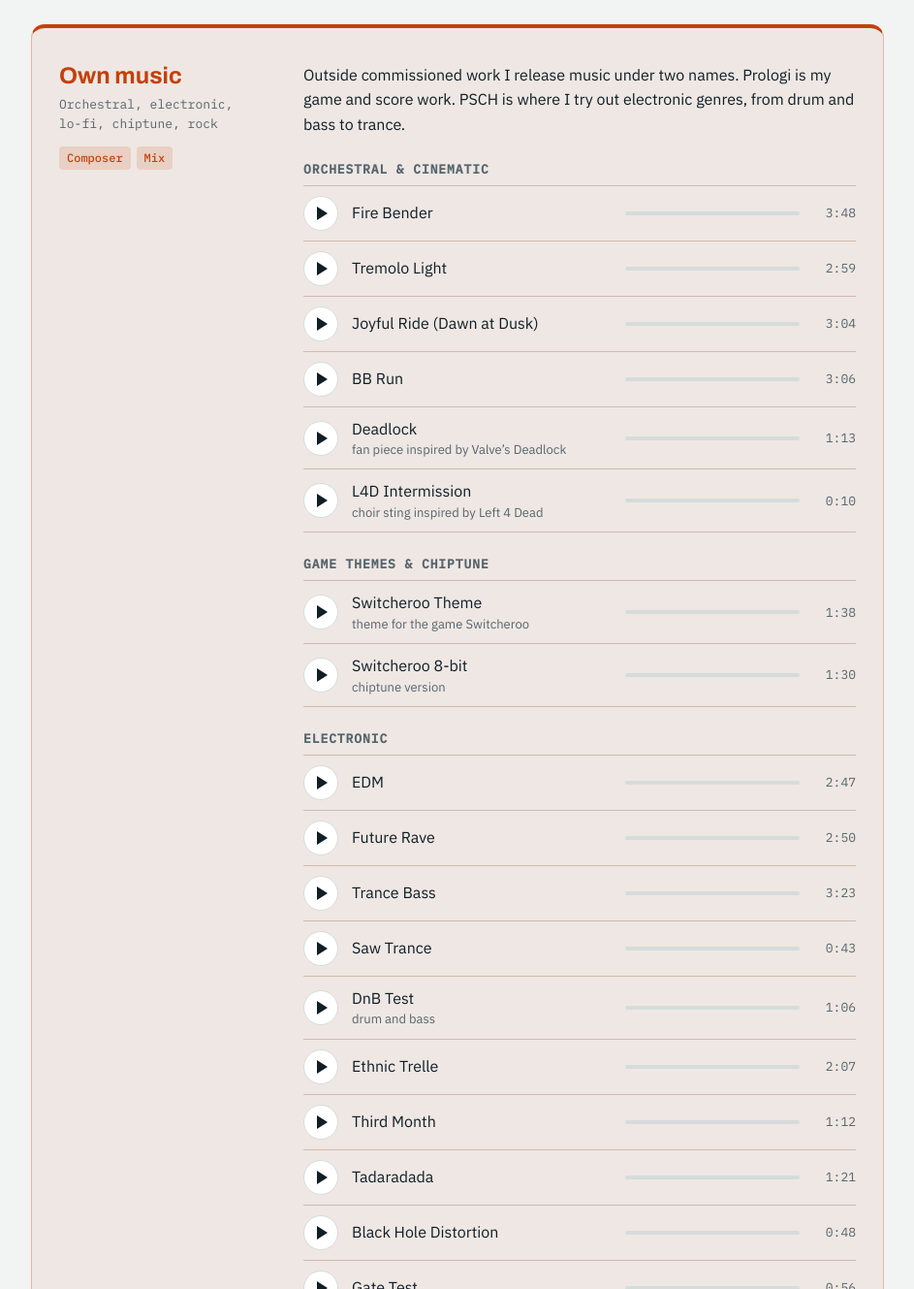
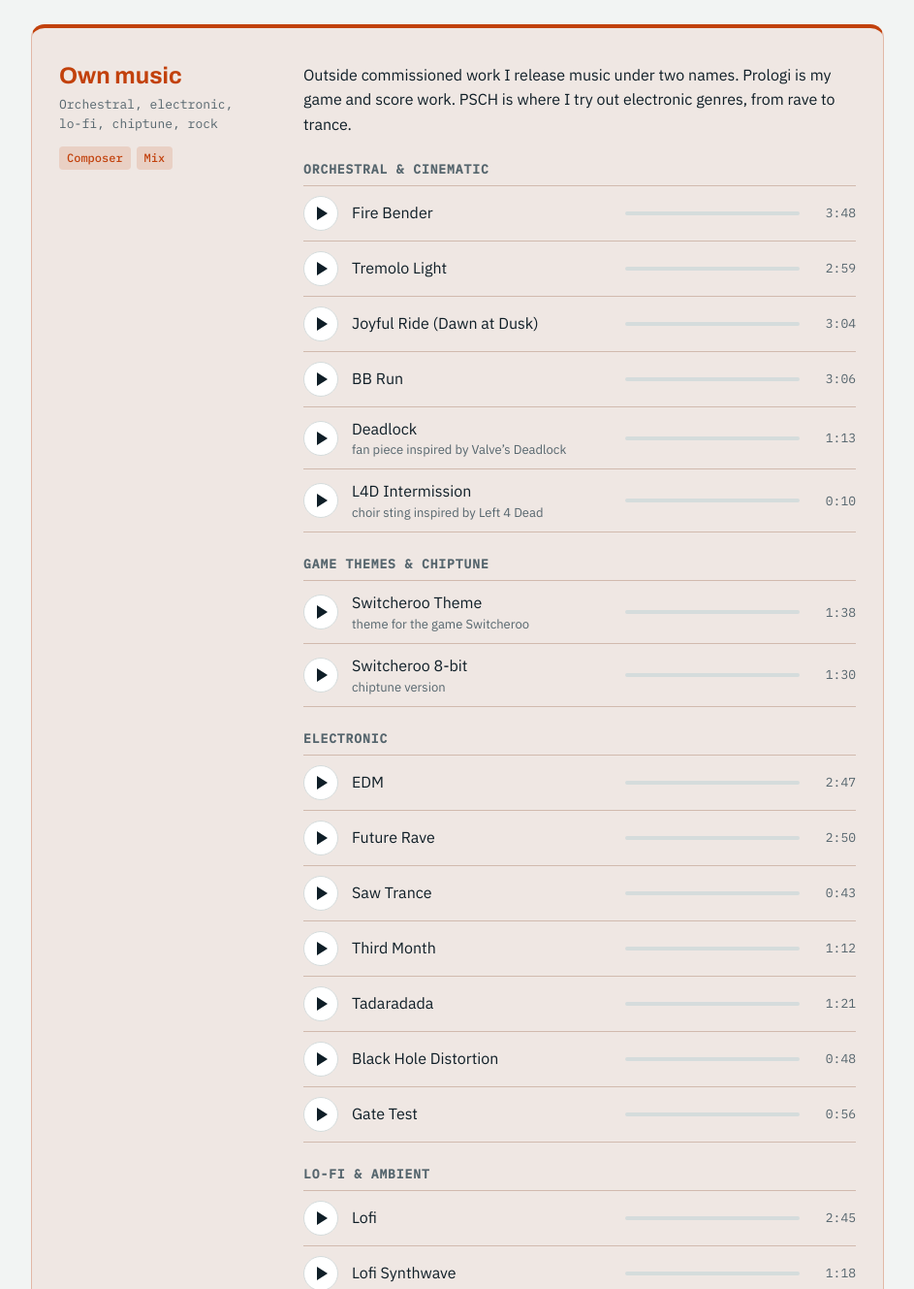
Before and after one commit to SergeiPolev/SergeiPolev.github.io, a plain HTML site: page index.html in a window 1280 px wide. Shown: the part 311-1640 px from the top of the page at 97% size, without its empty margins (168-1111 px from the left). Drawn offline with Linux system fonts and the light colour scheme.

Commit message:
Own music: drop Trance Bass, DnB Test, Ethnic Trelle
Co-Authored-By: Claude Opus 5.5 <noreply@anthropic.com>
Claude-Session: https://claude.ai/code/session_012VtwaD4i4DwwpveSpEFSFS

```diff
--- a/index.html
+++ b/index.html
@@ -120,7 +120,7 @@ footer .tools{font:400 13px/1.7 var(--mono)}
     <ul class="credits"><li>Composer</li><li>Mix</li></ul>
   </div>
   <div class="body">
-    <p>Outside commissioned work I release music under two names. Prologi is my game and score work. PSCH is where I try out electronic genres, from drum and bass to trance.</p>
+    <p>Outside commissioned work I release music under two names. Prologi is my game and score work. PSCH is where I try out electronic genres, from rave to trance.</p>
     <h3>Orchestral &amp; cinematic</h3>
     <ol class="player-list">
       <li class="trk" data-src="audio/fire-bender.mp3"><button type="button" class="play" aria-label="Play Fire Bender"></button><span class="t">Fire Bender</span><span class="bar"><span></span></span><span class="d">3:48</span></li>
@@ -139,10 +139,7 @@ footer .tools{font:400 13px/1.7 var(--mono)}
     <ol class="player-list">
       <li class="trk" data-src="audio/edm.mp3"><button type="button" class="play" aria-label="Play EDM"></button><span class="t">EDM</span><span class="bar"><span></span></span><span class="d">2:47</span></li>
       <li class="trk" data-src="audio/future-rave.mp3"><button type="button" class="play" aria-label="Play Future Rave"></button><span class="t">Future Rave</span><span class="bar"><span></span></span><span class="d">2:50</span></li>
-      <li class="trk" data-src="audio/trance-bass.mp3"><button type="button" class="play" aria-label="Play Trance Bass"></button><span class="t">Trance Bass</span><span class="bar"><span></span></span><span class="d">3:23</span></li>
       <li class="trk" data-src="audio/saw-trance.mp3"><button type="button" class="play" aria-label="Play Saw Trance"></button><span class="t">Saw Trance</span><span class="bar"><span></span></span><span class="d">0:43</span></li>
-      <li class="trk" data-src="audio/dnb-test.mp3"><button type="button" class="play" aria-label="Play DnB Test"></button><span class="t">DnB Test <span class="note">drum and bass</span></span><span class="bar"><span></span></span><span class="d">1:06</span></li>
-      <li class="trk" data-src="audio/ethnic-trelle.mp3"><button type="button" class="play" aria-label="Play Ethnic Trelle"></button><span class="t">Ethnic Trelle</span><span class="bar"><span></span></span><span class="d">2:07</span></li>
       <li class="trk" data-src="audio/third-month.mp3"><button type="button" class="play" aria-label="Play Third Month"></button><span class="t">Third Month</span><span class="bar"><span></span></span><span class="d">1:12</span></li>
       <li class="trk" data-src="audio/tadaradada.mp3"><button type="button" class="play" aria-label="Play Tadaradada"></button><span class="t">Tadaradada</span><span class="bar"><span></span></span><span class="d">1:21</span></li>
       <li class="trk" data-src="audio/black-hole-distortion.mp3"><button type="button" class="play" aria-label="Play Black Hole Distortion"></button><span class="t">Black Hole Distortion</span><span class="bar"><span></span></span><span class="d">0:48</span></li>
```
Also changed, not shown: 3 other files.
